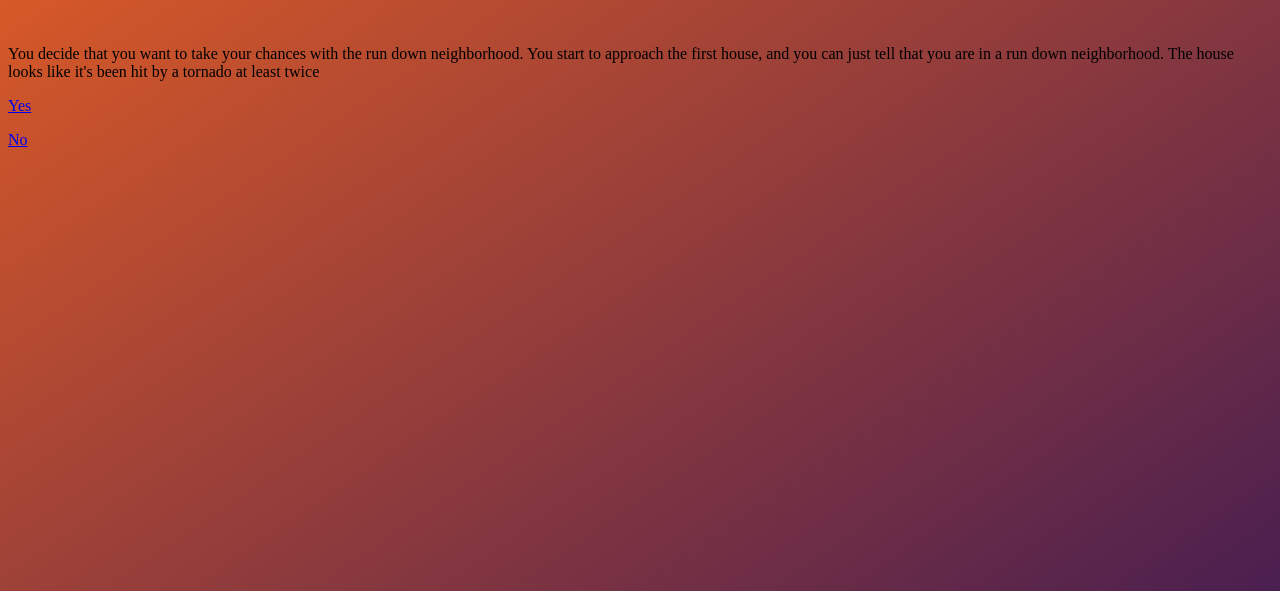
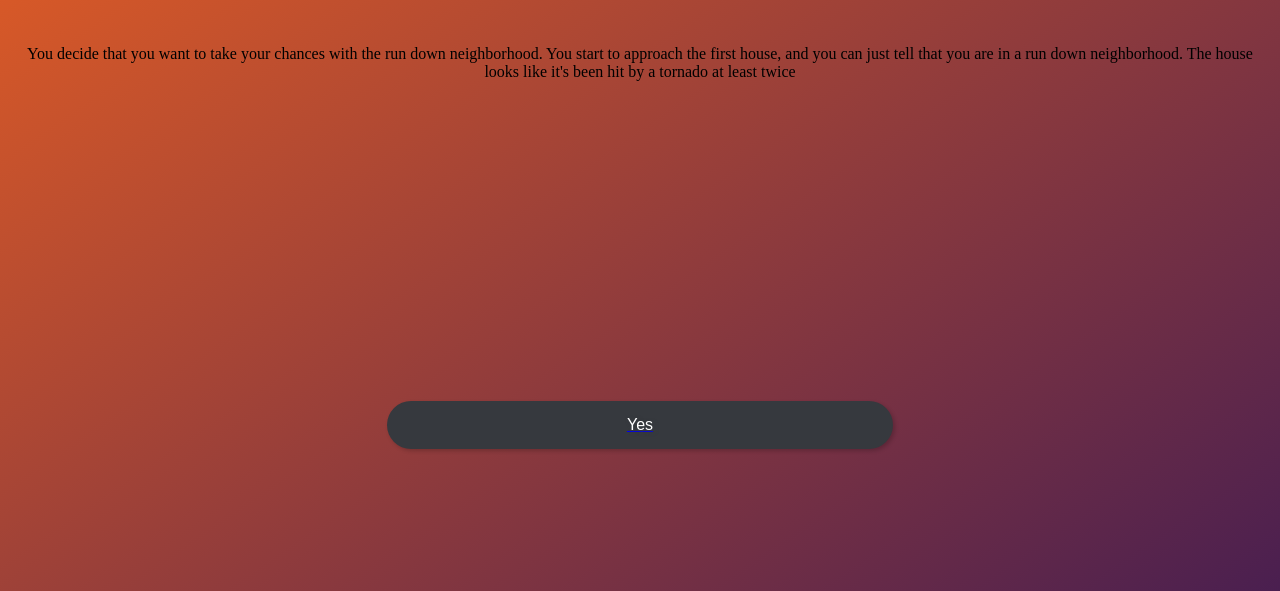
Before and after one commit to MonoToneMoe/Group-CYOA-with-Styles, a plain HTML site: page pages/RunDown.html in a window 1280 px wide. Shown: the part 209-800 px from the top of the page. Drawn offline with Linux system fonts and the light colour scheme; files that its build step writes are made by us from their sources.

Commit message:
btn for run down

```diff
--- a/pages/RunDown.html
+++ b/pages/RunDown.html
@@ -4,16 +4,16 @@
     <meta charset="UTF-8">
     <meta name="viewport" content="width=device-width, initial-scale=1.0">
     <title>Document</title>
-    <link rel="stylesheet" href="./styles/styles.css">
+    <link rel="stylesheet" href="../styles/styles.css">
 </head>
-<body>
+<body class="center">
     <h1>THE RUN DOWN NEIGHBORHOOD</h1>
     <p>You decide that you want to take your chances with the run down neighborhood. You start to approach the first house, and you can just tell that you are in a run down neighborhood. The house looks like it's been hit by a tornado at least twice </p>
-    <div >
-        <a href="./Melatonin.html"><p>Yes</p></a>
+    <div class="link">
+        <a href="./Melatonin.html"><p class="white center linkTxt">Yes</p></a>
     </div>
-    <div >
-        <a href="./NoCandy.html"><p>No</p></a>
+    <div class="link">
+        <a href="./NoCandy.html"><p class="white center linkTxt">No</p></a>
     </div>
 </body>
 </html>
```
